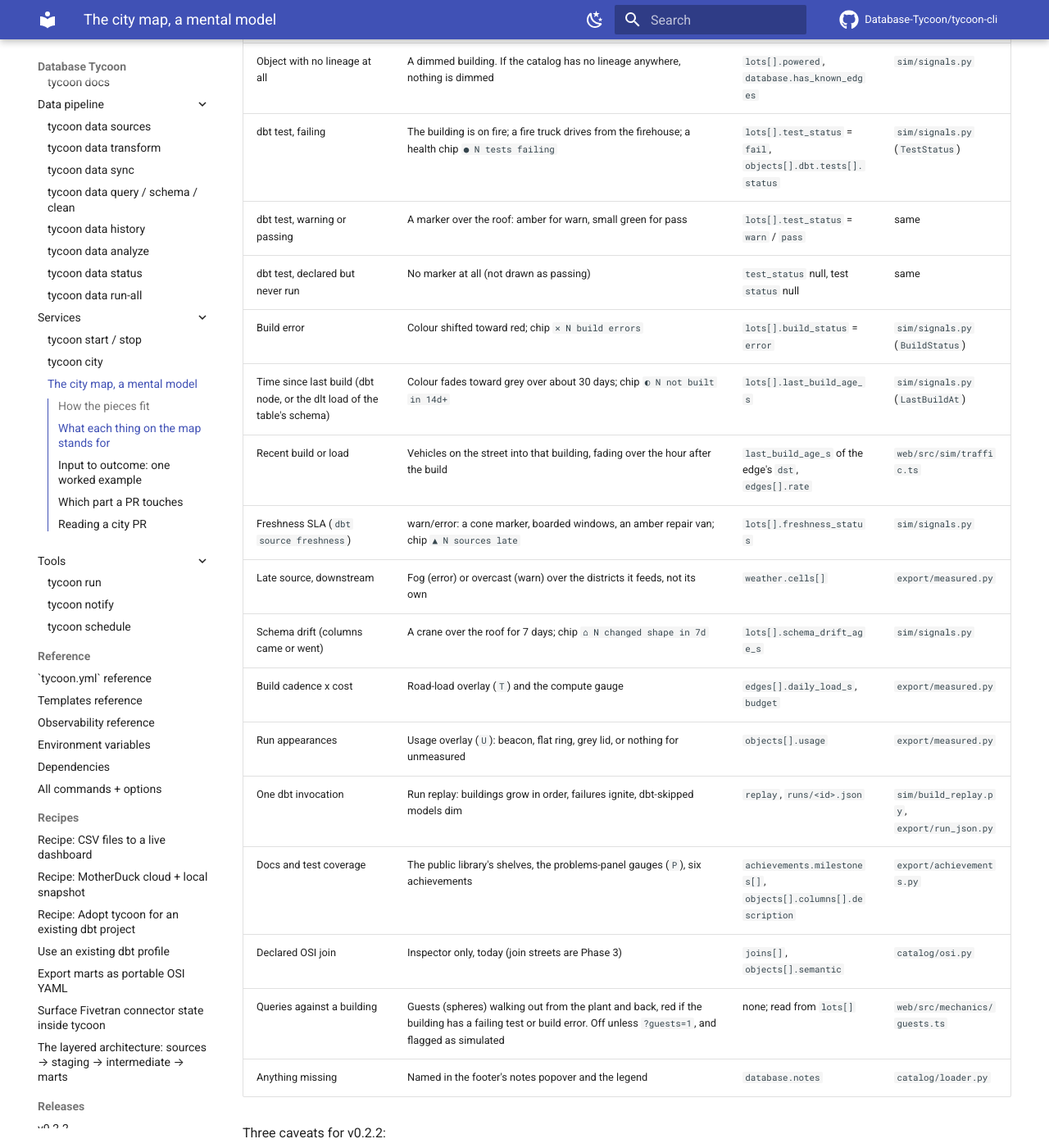
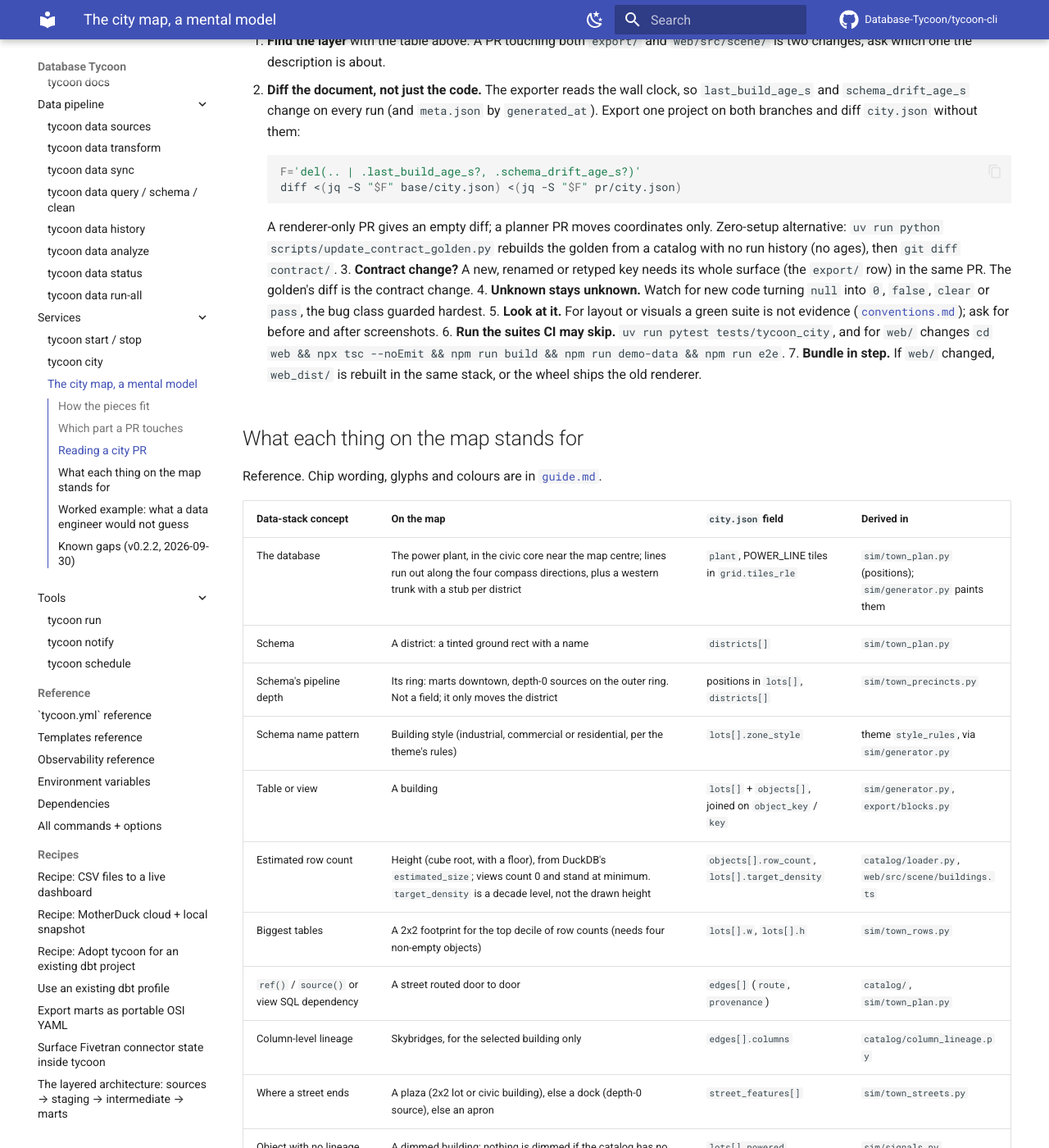
Before and after one commit to Database-Tycoon/tycoon-cli, an MkDocs documentation site: the page built from docs/city/mental-model.md, in a window 1280 px wide and 1400 px high, scrolled down 2010 px. Shown: the whole window at 82% size. Built offline with MkDocs 1.6.1 and Material for MkDocs 9.7.7, drawn with Linux system fonts in a browser that asks for light colours; comment, search, counter and statistics services are not loaded; some of the changed text lies outside the part shown.

Commit message:
docs(gh-323): correct and tighten the city mental model
Co-Authored-By: Claude Opus 5.5 <noreply@anthropic.com>

````diff
--- a/docs/city/mental-model.md
+++ b/docs/city/mental-model.md
@@ -1,19 +1,17 @@
 ---
 title: The city map, a mental model
-description: What goes into `tycoon city`, what each thing on the map stands for and which city.json field it comes from, one worked example from tycoon.yml to screen, and a checklist for reviewing a city PR
+description: How `tycoon city` turns a project into a map, which layer a city PR touches, a checklist for reviewing one, and what each thing on the map stands for with the city.json field it comes from
 tags: [city, mental-model, review, contract, renderer]
 related: [guide, city-json-v1, run-json-v1, conventions, hud-design]
-updated: '2026-09-29'
+updated: '2026-09-30'
 ---
 
 # The city map, a mental model
 
-`tycoon city` draws your data stack as a town. This page is the short version
-of how that works, written for a reviewer who has not read the renderer. It
-answers three questions: what goes in, what each thing on the map stands for,
-and what a given kind of change looks like on screen. The normative detail
-lives in [`city-json-v1.md`](city-json-v1.md); the tour of the finished map is
-[`guide.md`](guide.md).
+`tycoon city` draws your data stack as a town. This page is for a reviewer
+who knows dlt, dbt and DuckDB but has not read the renderer. The contract is
+[`city-json-v1.md`](city-json-v1.md); the map tour, with HUD chips and
+colours, is [`guide.md`](guide.md).
 
 ## How the pieces fit
 
@@ -38,190 +36,117 @@ tycoon.yml + warehouse .duckdb + dbt target/ + .tycoon/metadata.duckdb
 ```
 
 Two rules hold the layers apart. Everything above `city.json` decides; the
-renderer only draws what the document says and never re-derives a rule (which
-district is foggy, which test counts as failing). And **unknown is its own
-state everywhere**: a missing artifact becomes `null`, a named note in
-`database.notes`, or an `unknown` milestone, and the renderer draws it as
-plain full colour with no marker, never as stale or failed.
+renderer only draws the document and never re-derives a rule. And **unknown
+is its own state**: a missing artifact becomes `null`, a note in
+`database.notes` or an `unknown` milestone, drawn in plain full colour, never
+as stale or failed.
 
-**What the city reads.** Only four things from a tycoon project
-(`catalog/tycoon_project.py`):
+**What the city reads** from a tycoon project (`catalog/tycoon_project.py`,
+`catalog/osi.py`):
 
-- `database.warehouse` in `tycoon.yml`: the DuckDB file whose tables and views
-  become buildings. Only the connected database is scanned, not attached ones.
-- `dbt_project_dir`: `target/manifest.json` (declared lineage, descriptions,
-  tests) and `target/sources.json` (freshness verdicts), when they exist.
-- `metadata.path` or `.tycoon/metadata.duckdb`: run history from `dbt_runs`,
-  `dbt_nodes`, `dlt_runs`, `dlt_rows_by_table` and `dbt_schema_changes`.
-- An OSI `semantic.yml` at the root, or the one `semantic_model:` names.
-
-It does not read the `sources:` block of `tycoon.yml`. A dlt source shows up
-only as the tables it loaded, and only if those tables live in the warehouse
-file. The dbt layer (`meta.tycoon_layer`) is not read either: layer shows
-through the schema name and the lineage depth.
-
-## What each thing on the map stands for
-
-| Data-stack concept | On the map | `city.json` field | Derived in |
-|---|---|---|---|
-| The database | The power plant, with power lines from the western utility strip | `plant`, POWER_LINE tiles in `grid.tiles_rle` | `sim/generator.py` |
-| Schema | A district: a tinted ground rect with a name chip | `districts[]` (`schema`, `x`, `y`, `w`, `h`) | `sim/town_plan.py` |
-| Schema's pipeline depth | Its ring: deepest schemas (marts) downtown, depth-0 sources on the outer ring. Not a field: it only moves the district | positions in `lots[]` and `districts[]` | `sim/town_precincts.py` |
-| Schema name pattern | Building style: a name matching `raw`, `source` or `land` is industrial; `stag` or `int`, commercial; `mart`, `serve`, `analytics` or `main`, residential (default theme; unmatched is residential) | `lots[].zone_style` | theme `style_rules`, resolved in `sim/generator.py` |
-| Table or view (raw table, dbt model) | A building | `lots[]` + `objects[]`, joined on `object_key` / `key` | `sim/generator.py`, `export/blocks.py` |
-| Row count | Height, drawn from the real count (cube root, with a floor), so views, which measure 0 rows, stand at the minimum. `target_density` is the contract's decade level (1 to 8); the 3D renderer uses it for guest attraction, not height | `objects[].row_count`, `lots[].target_density` | `web/src/scene/buildings.ts`, `sim/channels.py` |
-| Biggest tables | A 2x2 footprint for the top decile of this catalog's row counts (needs at least four non-empty objects) | `lots[].w`, `lots[].h` | `sim/town_rows.py` |
-| dbt `ref()` / `source()` or view SQL dependency | A street routed door to door | `edges[]` (`route`, `provenance` is `manifest`, `duckdb` or `view_sql`) | `catalog/`, `sim/town_plan.py` |
-| Column-level lineage | Gold skybridges, shown for the selected building only | `edges[].columns` | `catalog/column_lineage.py` |
-| Where a street ends | A dock (street leaves a depth-0 source), a plaza (2x2 lot or civic building), else an apron | `street_features[]` | `sim/town_streets.py` |
-| Object with no lineage at all | A dimmed building. If the catalog has no lineage anywhere, nothing is dimmed | `lots[].powered`, `database.has_known_edges` | `sim/signals.py` |
-| dbt test, failing | The building is on fire; a fire truck drives from the firehouse; a health chip `● N tests failing` | `lots[].test_status` = `fail`, `objects[].dbt.tests[].status` | `sim/signals.py` (`TestStatus`) |
-| dbt test, warning or passing | A marker over the roof: amber for warn, small green for pass | `lots[].test_status` = `warn` / `pass` | same |
-| dbt test, declared but never run | No marker at all (not drawn as passing) | `test_status` null, test `status` null | same |
-| Build error | Colour shifted toward red; chip `✕ N build errors` | `lots[].build_status` = `error` | `sim/signals.py` (`BuildStatus`) |
-| Time since last build (dbt node, or the dlt load of the table's schema) | Colour fades toward grey over about 30 days; chip `◐ N not built in 14d+` | `lots[].last_build_age_s` | `sim/signals.py` (`LastBuildAt`) |
-| Recent build or load | Vehicles on the street into that building, fading over the hour after the build | `last_build_age_s` of the edge's `dst`, `edges[].rate` | `web/src/sim/traffic.ts` |
-| Freshness SLA (`dbt source freshness`) | warn/error: a cone marker, boarded windows, an amber repair van; chip `▲ N sources late` | `lots[].freshness_status` | `sim/signals.py` |
-| Late source, downstream | Fog (error) or overcast (warn) over the districts it feeds, not its own | `weather.cells[]` | `export/measured.py` |
-| Schema drift (columns came or went) | A crane over the roof for 7 days; chip `⌂ N changed shape in 7d` | `lots[].schema_drift_age_s` | `sim/signals.py` |
-| Build cadence x cost | Road-load overlay (`T`) and the compute gauge | `edges[].daily_load_s`, `budget` | `export/measured.py` |
-| Run appearances | Usage overlay (`U`): beacon, flat ring, grey lid, or nothing for unmeasured | `objects[].usage` | `export/measured.py` |
-| One dbt invocation | Run replay: buildings grow in order, failures ignite, dbt-skipped models dim | `replay`, `runs/<id>.json` | `sim/build_replay.py`, `export/run_json.py` |
-| Docs and test coverage | The public library's shelves, the problems-panel gauges (`P`), six achievements | `achievements.milestones[]`, `objects[].columns[].description` | `export/achievements.py` |
-| Declared OSI join | Inspector only, today (join streets are Phase 3) | `joins[]`, `objects[].semantic` | `catalog/osi.py` |
-| Queries against a building | Guests (spheres) walking out from the plant and back, red if the building has a failing test or build error. Off unless `?guests=1`, and flagged as simulated | none; read from `lots[]` | `web/src/mechanics/guests.ts` |
-| Anything missing | Named in the footer's notes popover and the legend | `database.notes` | `catalog/loader.py` |
-
-Three caveats for v0.2.2:
-
-- **Vehicles and guests do not draw yet.** The animation loop ticks their
-  simulations but never updates the meshes. The fix is PR #250, open against
-  `v0.2.2`. The table above describes the intended behaviour.
-- **Coverage gauges can show 0% where the truth is unknown.** The client
-  schema strips the `achievements` block, so the gauges, the library panel
-  and its tour stop recompute coverage from raw fields. PR #251 makes them
-  honour `state: "unknown"`.
-- **`tests/tycoon_city` is not in the default `pytest` run** (see `addopts`
-  in `pyproject.toml`). Run `uv run pytest tests/tycoon_city` by hand until
-  PR #256 lands.
-
-## Input to outcome: one worked example
-
-Built from the `csv-import` template with the real CLI on 2026-09-29. Nothing
-here was written by hand except the trimming.
-
-**Input.** `tycoon init -t csv-import` gives this `tycoon.yml` (abridged) and a
-dbt project with two models: `stg_widgets` (a table over the source, tests
-`unique` and `not_null` on `widget_id`) and `fct_widget_summary` (a one-row
-aggregate over `stg_widgets`, test `not_null` on `widget_count`).
-
-```yaml
-database:
-  raw: data/files_raw.duckdb
-  warehouse: data/files_warehouse.duckdb
-dbt_project_dir: dbt_project
-sources:
-  files:
-    type: filesystem
-    schema: raw_files
-    config:
-      path: data/input
-      file_glob: "*.csv"
-```
-
-Then `tycoon data run-all` to load the CSV, a test added so the example has
-something to show (`accepted_values` on `stg_widgets.widget_name`, which 8 of
-the 10 rows fail), `tycoon data transform build`, and
-`tycoon-city-export . out/`.
-
-**The document** (`out/city.json`, trimmed to the two models):
-
-```json
-{
-  "database": { "name": "files_warehouse", "object_count": 12, "has_known_edges": true },
-  "districts": [ { "schema": "main", "x": 9, "y": 6, "w": 8, "h": 11 } ],
-  "lots": [
-    { "object_key": "main.fct_widget_summary", "x": 13, "y": 7, "w": 1, "h": 1,
-      "zone_style": "residential", "target_density": 1, "powered": true,
-      "build_status": "skipped", "test_status": "pass", "freshness_status": null },
-    { "object_key": "main.stg_widgets", "x": 15, "y": 7, "w": 1, "h": 1,
-      "zone_style": "residential", "target_density": 2, "powered": true,
-      "build_status": "success", "test_status": "fail", "freshness_status": null }
-  ],
-  "edges": [
-    { "src": "main.stg_widgets", "dst": "main.fct_widget_summary", "rate": 1.0,
-      "provenance": "manifest", "route": [[15, 6], [14, 6], [13, 6]] }
-  ],
-  "street_features": [ { "kind": "dock", "x": 15, "y": 6, "facing": "s", "w": 1, "h": 1 } ],
-  "achievements": { "milestones": [
-    { "id": "fires_out", "state": "unmet", "have": 1, "need": 2, "short": ["main.stg_widgets"] }
-  ] }
-}
-```
-
-**What you see, and why:**
-
-- **One district, `main`.** The template sets no custom schema, so every model
-  lands in `main`, which the default theme styles residential.
-- **No building for the CSV source.** dlt wrote `raw_files.files` into
-  `files_raw.duckdb`, not the warehouse file, so it is off the map. The notes
-  popover says `1 upstream sources outside this catalog`. That also makes
-  `stg_widgets` a depth-0 building on this map, so its street leaves from a
-  loading dock.
-- **Twelve buildings, not two.** The other ten are views tycoon adds to every
-  dbt project (`stg_tycoon__*`, `dim_runs`) over its own run metadata. Most are
-  dimmed: no lineage in or out on this map.
-- **`stg_widgets` is on fire** (`test_status: fail`), short (10 rows), and a
-  fire truck drives out from the firehouse to the street beside it. The health strip
-  reads `● 1 test failing`; clicking it flies there.
-- **`fct_widget_summary` stands at minimum height (1 row) with a green
-  marker, untinted and not burning.**
-  dbt skipped it and its test after the failure upstream. Outside run replay
-  a skipped build has no standing mark (only `error` tints), and the test
-  signal counts a skipped test as passing, hence `test_status: pass`. Replay
-  the run and it dims behind the fire.
-- **One street joins them**, three tiles from `stg_widgets`'s dock to
-  `fct_widget_summary`'s door. Its vehicles (after PR #250) run only in the
-  hour after a build.
-- **No weather, no budget figure, several unknown achievements.** No
-  `dbt source freshness` snapshot, fewer than two builds per object, and no
-  semantic model: each is named in the notes rather than drawn as fine.
+- From `tycoon.yml`, only `name`, `database.warehouse`, `dbt_project_dir`,
+  `metadata.path` and `semantic_model`. Not `sources:`, not `meta.tycoon_layer`.
+- The warehouse DuckDB file (connected database only): tables and views
+  become buildings. A dlt source appears only as tables it loaded there.
+- dbt `target/manifest.json` and `target/sources.json`, when present.
+- Run history from `metadata.path`, default `.tycoon/metadata.duckdb`.
+- `requests.json` at the root, when present (the `?crlf=1` requests panel).
+- An OSI model: the file `semantic_model` names, else the first of
+  `semantic.yml`, `semantic.yaml`, `osi.yml`, `osi.yaml` at the root.
 
 ## Which part a PR touches
 
 | If the PR changes... | Expect in `city.json` | Expect on screen |
 |---|---|---|
 | `src/tycoon_city/catalog/` (what is read) | Different facts: objects, edges, `provenance`, tests, notes | Buildings or streets appear or vanish; markers change |
-| `sim/signals.py`, `sim/channels.py` (fact to visual state) | Different `lots[]` values: `target_density`, `powered`, statuses, ages | Heights, colours, fires, cones, cranes change; the layout does not |
-| `sim/town_*.py`, `sim/layout.py`, `sim/generator.py` (the planner) | Same keys; moved `x`/`y`, `districts[]`, `grid.tiles_rle`, `edges[].route`, `street_features[]` | The city looks different; no status changes. Like the 0.2.1 ring planner |
-| `export/` (the wire format) | A contract change. Must touch `city-json-v1.md`, the golden `contract/fixtures/demo.city.json` and `web/src/contract.ts` together | Whatever the renderer does with the new field, if anything yet |
+| `sim/signals.py`, `sim/channels.py` (fact to visual state) | Different `lots[]` values: `target_density`, `powered`, statuses, ages | Heights, colours, fires, cones, cranes; the layout does not move |
+| `sim/town_*.py`, `sim/layout.py`, `sim/generator.py` (the planner) | Positions and routes only: `x`/`y`, `districts[]`, `grid.tiles_rle`, `edges[].route`, `street_features[]`. **It must not change any status** (`*_status`, `powered`, ages) | The city looks different, nothing changes colour (like the 0.2.1 ring planner) |
+| `export/` (the wire format) | A contract change, on one of two surfaces: `city-json-v1.md` + golden `contract/fixtures/demo.city.json` + `web/src/contract.ts`, or `run-json-v1.md` + `web/src/contract_runs.ts` (runs documents) | Whatever the renderer does with it, if anything yet |
 | `web/src/scene/` | Byte-identical | Pixels only. Only a render, looked at, shows whether it is right |
-| `web/src/ui/` (HUD) | Byte-identical | Chips, panels, gauges, tour. Counts must come from the document; a lens may reorder, never recount |
-| `web/src/sim/`, `web/src/mechanics/` | Byte-identical | Motion (vehicles, trucks, guests). Must not feed back into derived state (`tests/tycoon_city/test_web_layering.py`) |
-| `src/tycoon_city/web_dist/` | None | The shipped bundle. Should be exactly a build of `web/` (`scripts/sync_web_bundle.py`); a CI check for that arrives with PR #252 |
+| `web/src/ui/` (HUD) | Byte-identical | Chips, panels, gauges, tour. Counts come from the document; a lens may reorder, never recount |
+| `web/src/sim/`, `web/src/mechanics/` | Byte-identical | Motion only; must not feed back into derived state. `test_web_layering.py` checks `web/src/mechanics/` imports only (and on `v0.2.2` looks in the wrong directory, fixed by #249); `web/src/sim/` is unguarded ([#332](https://github.com/Database-Tycoon/tycoon-cli/issues/332)) |
+| `src/tycoon_city/web_dist/` | None | The shipped bundle. Should be exactly a build of `web/` (`scripts/sync_web_bundle.py`); a CI check arrives with #252 |
 | `src/tycoon/commands/city.py` | None | Flags and path handling of `tycoon city` only |
 
 ## Reading a city PR
 
-1. **Find the layer.** Use the table above. A PR that touches both `export/`
-   and `web/src/scene/` is two changes; ask which one the description is
-   about.
-2. **Diff the document, not just the code.** Run `tycoon-city-export` on the
-   same project on both branches and diff the two `city.json` files. A
-   renderer-only PR should produce no diff; a planner PR should move
-   coordinates and nothing else.
-3. **Contract change?** Any new, renamed or retyped key needs
-   `city-json-v1.md`, the regenerated golden (`scripts/update_contract_golden.py`)
-   and `web/src/contract.ts` in the same PR. Read the golden's diff: it is the
+1. **Find the layer** with the table above. A PR touching both `export/` and
+   `web/src/scene/` is two changes; ask which one the description is about.
+2. **Diff the document, not just the code.** The exporter reads the wall
+   clock, so `last_build_age_s` and `schema_drift_age_s` change on every run
+   (and `meta.json` by `generated_at`). Export one project on both branches
+   and diff `city.json` without them:
+
+    ```sh
+    F='del(.. | .last_build_age_s?, .schema_drift_age_s?)'
+    diff <(jq -S "$F" base/city.json) <(jq -S "$F" pr/city.json)
+    ```
+
+    A renderer-only PR gives an empty diff; a planner PR moves coordinates
+    only. Zero-setup alternative: `uv run python
+    scripts/update_contract_golden.py` rebuilds the golden from a catalog with
+    no run history (no ages), then `git diff contract/`.
+3. **Contract change?** A new, renamed or retyped key needs its whole
+   surface (the `export/` row) in the same PR. The golden's diff is the
    contract change.
-4. **Unknown stays unknown.** Look for new code that turns a `null` into `0`,
-   `false`, `clear` or `pass`. That is the bug class this project guards
-   hardest.
-5. **Look at it.** For layout or visuals, a green suite is not evidence
-   ([`conventions.md`](conventions.md)). Ask for a before and after screenshot,
-   or open `tycoon city` on a known project.
-6. **Run the suites that CI may skip.** `uv run pytest tests/tycoon_city`, and
-   for `web/` changes
+4. **Unknown stays unknown.** Watch for new code turning `null` into `0`,
+   `false`, `clear` or `pass`, the bug class guarded hardest.
+5. **Look at it.** For layout or visuals a green suite is not evidence
+   ([`conventions.md`](conventions.md)); ask for before and after screenshots.
+6. **Run the suites CI may skip.** `uv run pytest tests/tycoon_city`, and for
+   `web/` changes
    `cd web && npx tsc --noEmit && npm run build && npm run demo-data && npm run e2e`.
-7. **Bundle in step.** If `web/` changed, `web_dist/` should be rebuilt in the
-   same stack, or the wheel ships the old renderer.
+7. **Bundle in step.** If `web/` changed, `web_dist/` is rebuilt in the same
+   stack, or the wheel ships the old renderer.
+
+## What each thing on the map stands for
+
+Reference. Chip wording, glyphs and colours are in [`guide.md`](guide.md).
+
+| Data-stack concept | On the map | `city.json` field | Derived in |
+|---|---|---|---|
+| The database | The power plant, in the civic core near the map centre; lines run out along the four compass directions, plus a western trunk with a stub per district | `plant`, POWER_LINE tiles in `grid.tiles_rle` | `sim/town_plan.py` (positions); `sim/generator.py` paints them |
+| Schema | A district: a tinted ground rect with a name | `districts[]` | `sim/town_plan.py` |
+| Schema's pipeline depth | Its ring: marts downtown, depth-0 sources on the outer ring. Not a field; it only moves the district | positions in `lots[]`, `districts[]` | `sim/town_precincts.py` |
+| Schema name pattern | Building style (industrial, commercial or residential, per the theme's rules) | `lots[].zone_style` | theme `style_rules`, via `sim/generator.py` |
+| Table or view | A building | `lots[]` + `objects[]`, joined on `object_key` / `key` | `sim/generator.py`, `export/blocks.py` |
+| Estimated row count | Height (cube root, with a floor), from DuckDB's `estimated_size`; views count 0 and stand at minimum. `target_density` is a decade level, not the drawn height | `objects[].row_count`, `lots[].target_density` | `catalog/loader.py`, `web/src/scene/buildings.ts` |
+| Biggest tables | A 2x2 footprint for the top decile of row counts (needs four non-empty objects) | `lots[].w`, `lots[].h` | `sim/town_rows.py` |
+| `ref()` / `source()` or view SQL dependency | A street routed door to door | `edges[]` (`route`, `provenance`) | `catalog/`, `sim/town_plan.py` |
+| Column-level lineage | Skybridges, for the selected building only | `edges[].columns` | `catalog/column_lineage.py` |
+| Where a street ends | A plaza (2x2 lot or civic building), else a dock (depth-0 source), else an apron | `street_features[]` | `sim/town_streets.py` |
+| Object with no lineage | A dimmed building; nothing is dimmed if the catalog has no lineage at all | `lots[].powered`, `database.has_known_edges` | `sim/signals.py` |
+| dbt test | Fail: the building burns. Warn or pass: a roof marker. Declared but never run: no marker | `lots[].test_status`, `objects[].dbt.tests[].status` | `sim/signals.py` |
+| Build error | Colour shifts toward red | `lots[].build_status` | `sim/signals.py` |
+| Time since last build or load | Colour fades toward grey over about 30 days | `lots[].last_build_age_s` | `sim/signals.py`, `sim/channels.py` |
+| Freshness SLA | warn/error: cone, boarded windows | `lots[].freshness_status` | `sim/signals.py` |
+| Late source, downstream | Fog or overcast over the districts it feeds | `weather.cells[]` | `export/measured.py` |
+| Schema drift | A crane for 7 days | `lots[].schema_drift_age_s` | `sim/signals.py` |
+| Build cadence x cost | Road-load overlay and compute gauge | `edges[].daily_load_s`, `budget` | `export/measured.py` |
+| Run appearances | Usage overlay; nothing for unmeasured | `objects[].usage` | `export/measured.py` |
+| One dbt invocation | Run replay: buildings grow in order, failures ignite | `replay`, `runs/<id>.json` | `sim/build_replay.py`, `export/run_json.py` |
+| Docs and test coverage | Library shelves, problems-panel gauges, achievements | `achievements.milestones[]` | `export/achievements.py` |
+| Declared OSI join | Inspector only, today | `joins[]`, `objects[].semantic` | `catalog/osi.py` |
+| Anything missing | Named in the notes popover | `database.notes` | `catalog/loader.py` |
+
+## Worked example: what a data engineer would not guess
+
+The `csv-import` template, built with the real CLI plus one failing test.
+
+- **The dlt source table is off the map.** dlt loads into the raw DuckDB file;
+  the city reads only the warehouse. The notes popover says so.
+- **A skipped test shows as a pass.** dbt skipped the downstream test after
+  the upstream failure, and the signal counts that as passing
+  ([#329](https://github.com/Database-Tycoon/tycoon-cli/issues/329)).
+- **tycoon's own metadata views are buildings.** The `stg_tycoon__*` and
+  `dim_runs` views turn two models into twelve buildings.
+- **No upstream on the map means depth 0.** `stg_widgets` reads the off-map
+  source, so its street starts at a dock.
+
+## Known gaps (v0.2.2, 2026-09-30)
+
+- Vehicles and guests do not draw yet: the loop ticks them but never updates
+  the meshes. Fixed by #250.
+- Coverage gauges show 0% where coverage is unknown. Fixed by #251.
+- `tests/tycoon_city` is not in the default `pytest` run; run it by hand until
+  #256 lands.
````
Also changed, not shown: other parts of docs/city/mental-model.md (+1 -1 lines), docs/city/index.md (+2 -2 lines), docs/city/log.md (+8 -1 lines).
